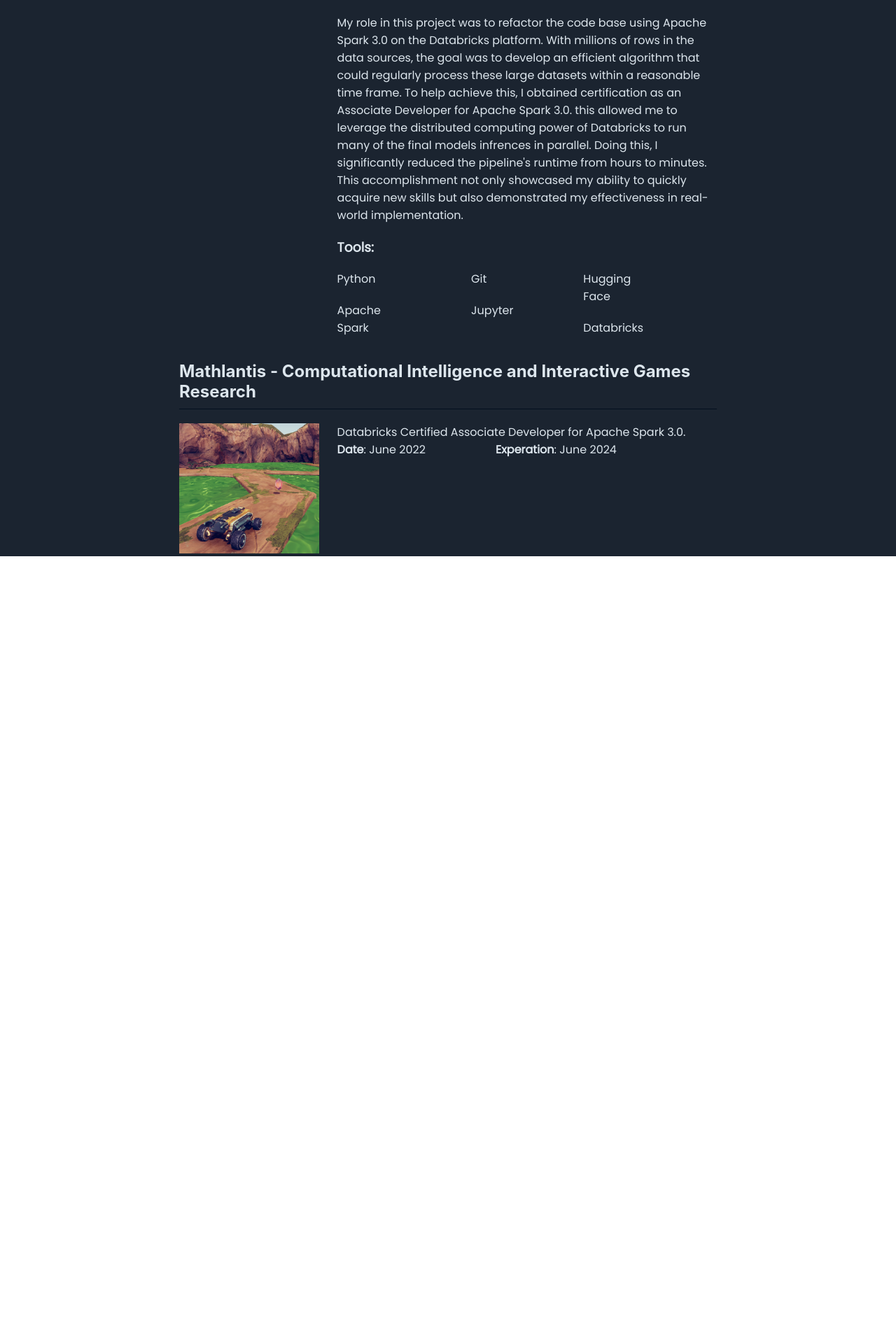
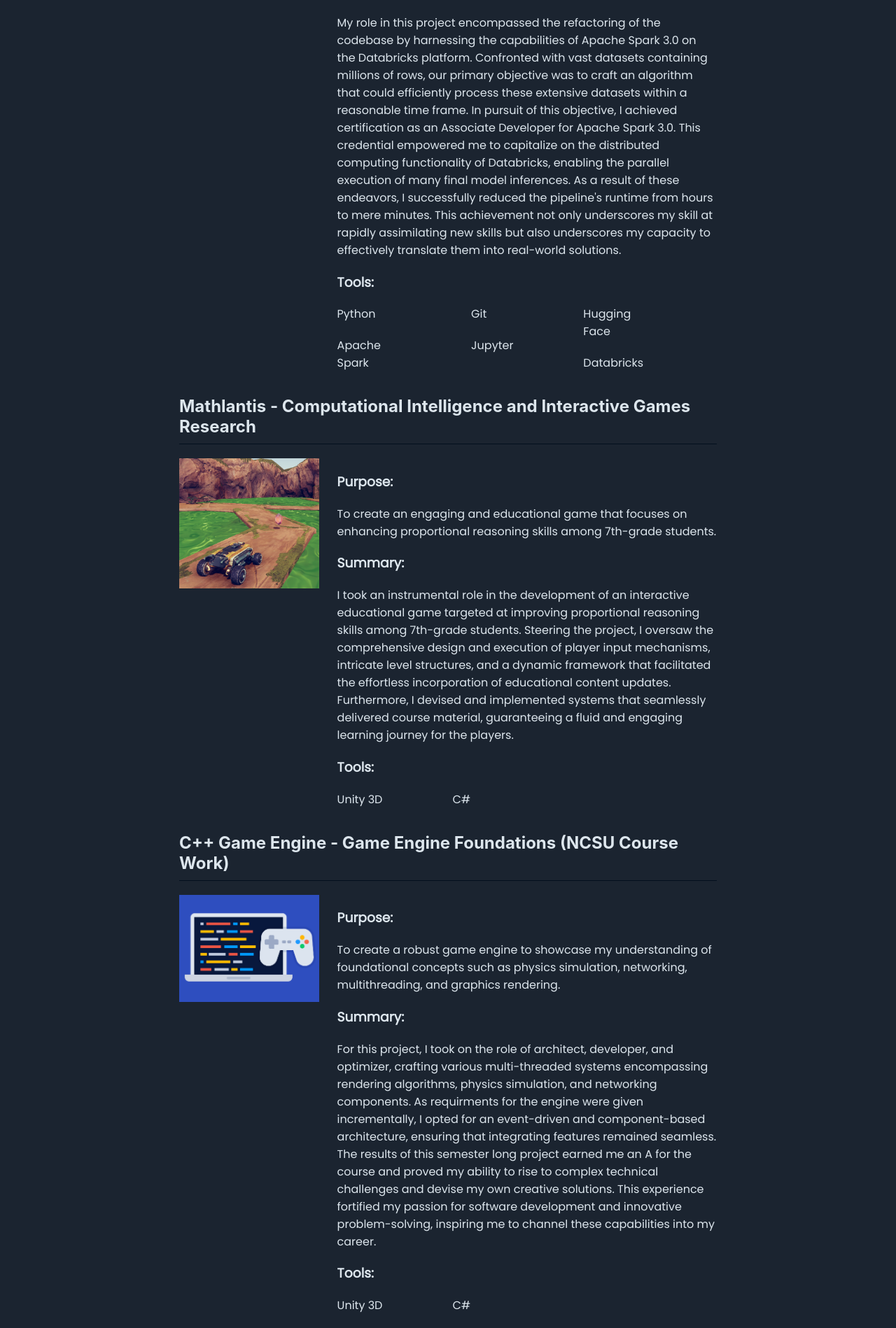
Before and after one commit to MikailJK/MikailJK.github.io, a Next.js app: page /projects in a window 1280 px wide. Shown: the part 353-2251 px from the top of the page at 70% size. Before the commit the page ends 1148 px from the top, so only its background shows below. Built offline with nearby package versions, Linux system fonts and the light colour scheme.

Commit message:
Update with new projects and updated pictures.

```diff
--- a/pages/projects.js
+++ b/pages/projects.js
@@ -24,7 +24,7 @@ export default function Projects() {
             <div><h2>AI Data Matching Pipeline - Campana & Schott</h2></div>
 
             <div className={styles.body_education}>
-              <Image className={styles.img} src="/data-matching.png" width={500} height={300}/>
+              <Image className={styles.img} src="/puzzle.png" width={500} height={300}/>
 
 
               <div className={styles.content}>
@@ -36,11 +36,11 @@ export default function Projects() {
 
                 <h3>Summary:</h3>
                 <p>
-                  My role in this project was to refactor the code base using Apache Spark 3.0 on the Databricks platform. With millions of rows in the data sources, the goal was to develop an efficient algorithm that could regularly process these large datasets within a reasonable time frame.
+                My role in this project encompassed the refactoring of the codebase by harnessing the capabilities of Apache Spark 3.0 on the Databricks platform. Confronted with vast datasets containing millions of rows, our primary objective was to craft an algorithm that could efficiently process these extensive datasets within a reasonable time frame.
 
-                  To help achieve this, I obtained certification as an Associate Developer for Apache Spark 3.0. this allowed me to leverage the distributed computing power of Databricks to run many of the final models infrences in parallel.
+                In pursuit of this objective, I achieved certification as an Associate Developer for Apache Spark 3.0. This credential empowered me to capitalize on the distributed computing functionality of Databricks, enabling the parallel execution of many final model inferences.
 
-                  Doing this, I significantly reduced the pipeline's runtime from hours to minutes. This accomplishment not only showcased my ability to quickly acquire new skills but also demonstrated my effectiveness in real-world implementation.
+                As a result of these endeavors, I successfully reduced the pipeline's runtime from hours to mere minutes. This achievement not only underscores my skill at rapidly assimilating new skills but also underscores my capacity to effectively translate them into real-world solutions.
                 </p>
 
                 <h3>Tools:</h3>
@@ -69,16 +69,55 @@ export default function Projects() {
               <Image className={styles.img} src="/mathlantis.png" width={324} height={156}/>
 
               <div className={styles.content}>
+              <h3>Purpose:</h3>
                 <p>
-                Databricks Certified Associate Developer for Apache Spark 3.0.
+                To create an engaging and educational game that focuses on enhancing proportional reasoning skills among 7th-grade students.
                 </p>
 
+                <h3>Summary:</h3>
+                <p>
+                I took an instrumental role in the development of an interactive educational game targeted at improving proportional reasoning skills among 7th-grade students. Steering the project, I oversaw the comprehensive design and execution of player input mechanisms, intricate level structures, and a dynamic framework that facilitated the effortless incorporation of educational content updates. Furthermore, I devised and implemented systems that seamlessly delivered course material, guaranteeing a fluid and engaging learning journey for the players.
+                </p>
+
+                <h3>Tools:</h3>
                 <div className={styles.info}>
                     <ul>
-                      <li><b>Date</b>: June 2022</li>
+                      <li>Unity 3D</li>
                     </ul>
                     <ul>
-                      <li><b>Experation</b>: June 2024</li>
+                      <li>C#</li>
+                    </ul>
+                </div>
+
+              </div>
+
+            </div>
+
+            <div><h2>C++ Game Engine - Game Engine Foundations (NCSU Course Work)</h2></div>
+
+            <div className={styles.body_education}>
+              <Image className={styles.img} src="/game_engine.png" width={324} height={156}/>
+
+              <div className={styles.content}>
+              <h3>Purpose:</h3>
+                <p>
+                To create a robust game engine to showcase my understanding of foundational concepts such as physics simulation, networking, multithreading, and graphics rendering.
+                </p>
+
+                <h3>Summary:</h3>
+                <p>
+                For this project, I took on the role of architect, developer, and optimizer, crafting various multi-threaded systems encompassing rendering algorithms, physics simulation, and networking components. As requirments for the engine were given incrementally, I opted for an event-driven and component-based architecture, ensuring that integrating features remained seamless.
+
+                The results of this semester long project earned me an A for the course and proved my ability to rise to complex technical challenges and devise my own creative solutions. This experience fortified my passion for software development and innovative problem-solving, inspiring me to channel these capabilities into my career.
+                </p>
+
+                <h3>Tools:</h3>
+                <div className={styles.info}>
+                    <ul>
+                      <li>Unity 3D</li>
+                    </ul>
+                    <ul>
+                      <li>C#</li>
                     </ul>
                 </div>
 
--- a/styles/experience.module.css
+++ b/styles/experience.module.css
@@ -36,7 +36,7 @@
 
 .experience{
     /* display: inline-flex; */
-    background-color: #020f1e;
+    /* background-color: #020f1e; */
     padding:30px;
     margin-bottom:40px;
 }
```
Also changed, not shown: pages/about.js (+6 -2 lines), public/game_engine.png (added), public/puzzle.png (added).
